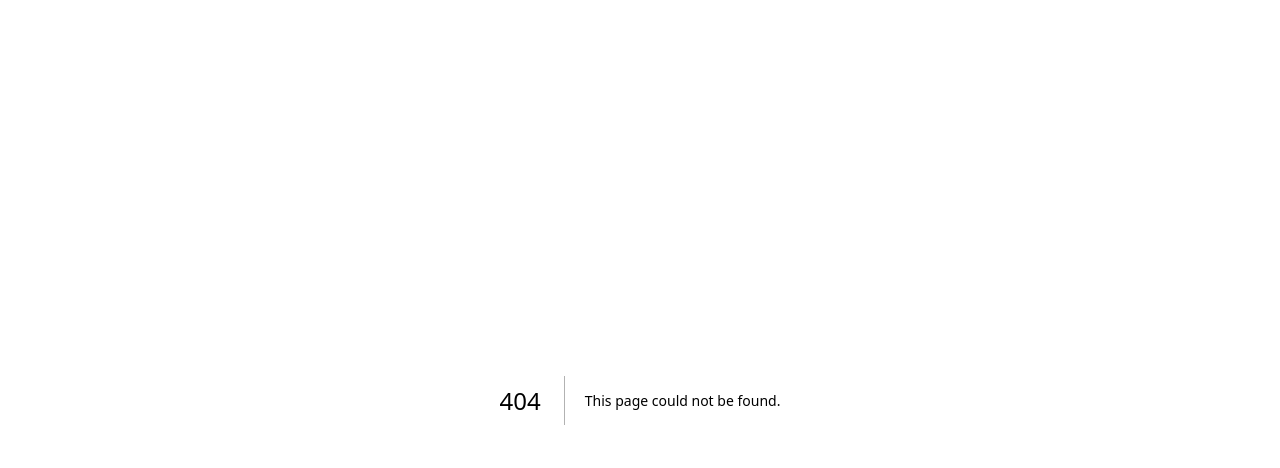
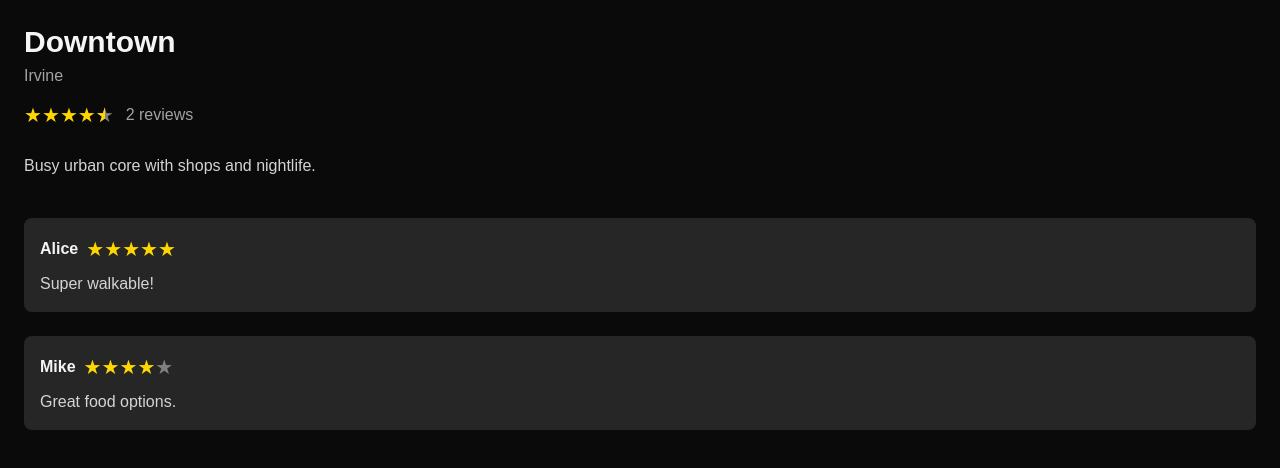
Before and after one commit to cemyildiz0/knockknock, a Next.js app: page /neighborhood/1 in a window 1280 px wide. Before the commit this address had no page. Shown: the top 468 px of the page. Built offline with nearby package versions, Linux system fonts and the light colour scheme.

Commit message:
Made home page display a list of reconmended neighborhood with reviews, switched map to different page

```diff
--- a/package.json
+++ b/package.json
@@ -16,7 +16,8 @@
     "react": "^18",
     "react-dom": "^18",
     "react-leaflet": "^4.2.1",
-    "react-leaflet-cluster": "^2.1.0"
+    "react-leaflet-cluster": "^2.1.0",
+    "react-stars": "^2.2.5"
   },
   "devDependencies": {
     "@types/geojson": "^7946.0.16",
--- /dev/null
+++ b/src/app/mapOverview/page.tsx
@@ -0,0 +1,28 @@
+"use client";
+
+import dynamic from "next/dynamic";
+
+import Link from "next/link";
+
+
+const Map = dynamic(() => import("@/components/Map"), {
+  ssr: false,
+  loading: () => (
+    <div className="flex h-screen w-screen items-center justify-center bg-neutral-950 text-neutral-100">
+      Loading map...
+    </div>
+  ),
+});
+
+export default function mapOverview(): JSX.Element {
+  return (
+    <main className="h-screen w-screen">
+      <Map />
+
+      <Link href="/about" className="text-blue-400 underline">
+        Go to About
+        \</Link>
+
+    </main>
+  );
+}
--- /dev/null
+++ b/src/app/neighborhood/[id]/page.tsx
@@ -0,0 +1,60 @@
+import { mockNeighborhoods } from "@/data/mockNeighborhoods";
+import StarRating from "@/components/StarRating";
+
+interface Props {
+  params: { id: string };
+}
+
+export default function NeighborhoodPage({ params }: Props) {
+  const neighborhood = mockNeighborhoods.find(
+    (n) => n.id === params.id
+  );
+
+  if (!neighborhood) {
+    return <div>Neighborhood not found</div>;
+  }
+
+  const average =
+    neighborhood.reviews.reduce((acc, r) => acc + r.rating, 0) /
+    neighborhood.reviews.length;
+
+  return (
+    <main className="min-h-screen bg-neutral-950 text-neutral-100 p-6">
+      <h1 className="text-3xl font-bold">
+        {neighborhood.name}
+      </h1>
+
+      <p className="text-neutral-400 mt-1">
+        {neighborhood.city}
+      </p>
+
+      <div className="flex items-center gap-3 mt-3">
+        <StarRating rating={average} />
+        <span className="text-neutral-400">
+          {neighborhood.reviews.length} reviews
+        </span>
+      </div>
+
+      <p className="mt-6 text-neutral-300">
+        {neighborhood.description}
+      </p>
+
+      <div className="mt-10 space-y-6">
+        {neighborhood.reviews.map((review) => (
+          <div
+            key={review.id}
+            className="bg-neutral-800 p-4 rounded-lg"
+          >
+            <div className="flex items-center gap-2">
+              <strong>{review.user}</strong>
+              <StarRating rating={review.rating} />
+            </div>
+            <p className="mt-2 text-neutral-300">
+              {review.comment}
+            </p>
+          </div>
+        ))}
+      </div>
+    </main>
+  );
+}
--- a/src/app/page.tsx
+++ b/src/app/page.tsx
@@ -2,19 +2,35 @@
 
 import dynamic from "next/dynamic";
 
-const Map = dynamic(() => import("@/components/Map"), {
-  ssr: false,
-  loading: () => (
-    <div className="flex h-screen w-screen items-center justify-center bg-neutral-950 text-neutral-100">
-      Loading map...
-    </div>
-  ),
-});
+import React from 'react';
+import ReactStars from 'react-stars';
+import Link from "next/link";
+import { mockNeighborhoods } from "@/data/mockNeighborhoods";
+import NeighborhoodCard from "@/components/NeighborhoodCard";
+
+
 
 export default function Home() {
   return (
-    <main className="h-screen w-screen">
-      <Map />
-    </main>
+    <div className="flex flex-col items-center justify-center h-full w-full bg-neutral-950 text-neutral-100">
+      <h2 className="mb-4 text-lg font-semibold">
+        Reconmended Neighborhoods
+      </h2>
+      {/* <ReactStars count={5} size={24} color2="#ffd700" /> */}
+      <div className="space-y-6">
+        {mockNeighborhoods.map((neighborhood) => (
+          <NeighborhoodCard
+            key={neighborhood.id}
+            neighborhood={neighborhood}
+          />
+        ))}
+      </div>
+
+      <Link href="/mapOverview" className="text-blue-400 underline">
+        Go to Map
+    </Link>
+    </div>
+
+
   );
-}
+};
--- /dev/null
+++ b/src/components/NeighborhoodCard.tsx
@@ -0,0 +1,35 @@
+"use client";
+
+import { Neighborhood } from "@/types/neighborhood";
+import StarRating from "./StarRating";
+import Link from "next/link";
+
+interface Props {
+  neighborhood: Neighborhood;
+}
+
+export default function NeighborhoodCard({ neighborhood }: Props) {
+  const average =
+    neighborhood.reviews.reduce((acc, r) => acc + r.rating, 0) /
+    neighborhood.reviews.length;
+
+  return (
+    <Link href={`/neighborhood/${neighborhood.id}`}>
+      <div className="bg-neutral-800 p-5 rounded-xl hover:bg-neutral-700 transition cursor-pointer">
+        <h2 className="text-xl font-semibold">
+          {neighborhood.name}
+        </h2>
+        <p className="text-neutral-400 text-sm">
+          {neighborhood.city}
+        </p>
+
+        <div className="mt-3 flex items-center gap-2">
+          <StarRating rating={average} />
+          <span className="text-sm text-neutral-400">
+            ({neighborhood.reviews.length} reviews)
+          </span>
+        </div>
+      </div>
+    </Link>
+  );
+}
--- /dev/null
+++ b/src/components/StarRating.tsx
@@ -0,0 +1,25 @@
+"use client";
+import ReactStars from "react-stars";
+
+interface Props {
+  rating: number;
+  editable?: boolean;
+  onChange?: (value: number) => void;
+}
+
+export default function StarRating({
+  rating,
+  editable = false,
+  onChange,
+}: Props) {
+  return (
+    <ReactStars
+      count={5}
+      size={20}
+      value={rating}
+      edit={editable}
+      color2="#ffd700"
+      onChange={onChange}
+    />
+  );
+}
--- /dev/null
+++ b/src/data/mockNeighborhoods.ts
@@ -0,0 +1,24 @@
+import { Neighborhood } from "@/types/neighborhood";
+
+export const mockNeighborhoods: Neighborhood[] = [
+  {
+    id: "1",
+    name: "Downtown",
+    city: "Irvine",
+    description: "Busy urban core with shops and nightlife.",
+    reviews: [
+      { id: "r1", user: "Alice", rating: 5, comment: "Super walkable!" },
+      { id: "r2", user: "Mike", rating: 4, comment: "Great food options." },
+    ],
+  },
+  {
+    id: "2",
+    name: "Woodbridge",
+    city: "Irvine",
+    description: "Quiet suburban neighborhood with lakes.",
+    reviews: [
+      { id: "r3", user: "Emma", rating: 5, comment: "Very peaceful." },
+      { id: "r4", user: "Chris", rating: 3, comment: "A bit far from city center." },
+    ],
+  },
+];
--- /dev/null
+++ b/src/types/neighborhood.ts
@@ -0,0 +1,11 @@
+import type { Review } from "./review";
+
+export interface Neighborhood {
+  id: string;
+  name: string;
+  city: string;
+  description?: string;
+  imageUrl?: string;
+
+  reviews: Review[];
+}
--- /dev/null
+++ b/src/types/react-stars.ts
@@ -0,0 +1,17 @@
+declare module "react-stars" {
+  import * as React from "react";
+
+  interface ReactStarsProps {
+    count?: number;
+    size?: number;
+    color1?: string;
+    color2?: string;
+    value?: number;
+    edit?: boolean;
+    half?: boolean;
+    onChange?: (newRating: number) => void;
+  }
+
+  const ReactStars: React.FC<ReactStarsProps>;
+  export default ReactStars;
+}
```
Also changed, not shown: src/types/review.ts (added, +7 -0 lines), 2 other files (tests, documents, lock files or other folders).
